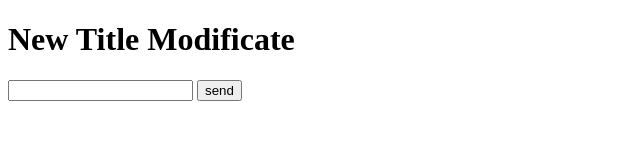
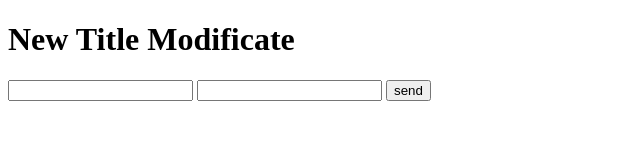
Before and after one commit to 2020-JAUG/Git-Test, a plain HTML site: page index.html in a window 1280 px wide. Shown: the whole page, without its empty margins (0-640 px from the left). Drawn offline with Linux system fonts and the light colour scheme.

Commit message:
Add classname

```diff
--- a/index.html
+++ b/index.html
@@ -10,6 +10,7 @@
     <h1>New Title Modificate</h1>
     <form action="#" method="GET">
     <input type="text" name="firtsName" id="firtsName">
+    <input type="text" name="classname" id="classname">
         <input type="button" value="send">
     </form>
 </body>
```
